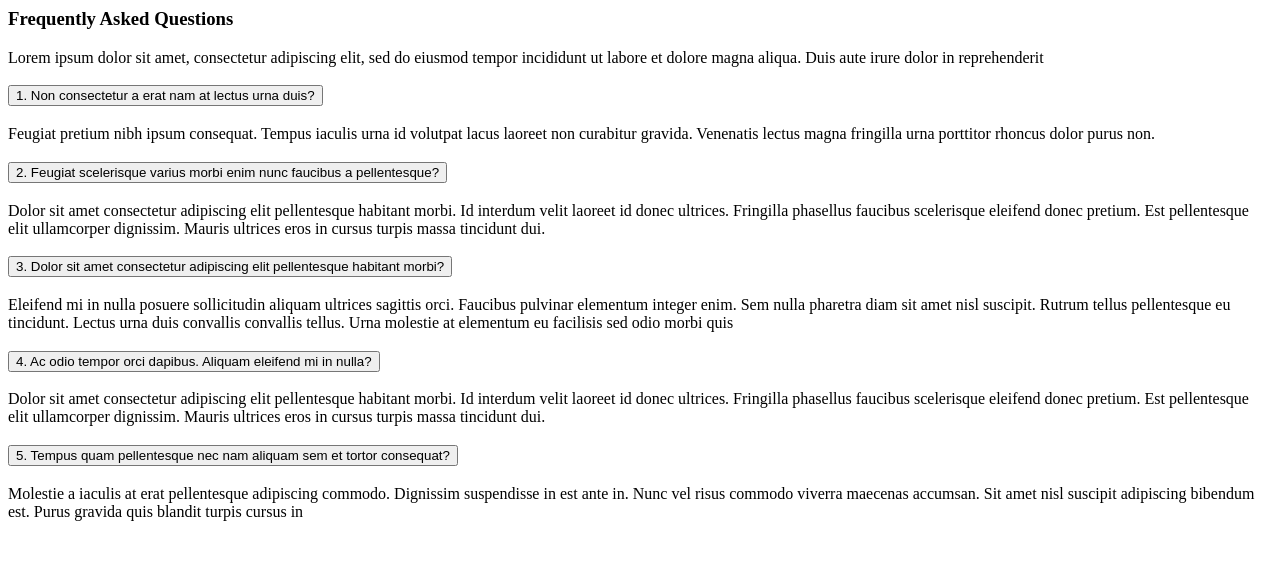
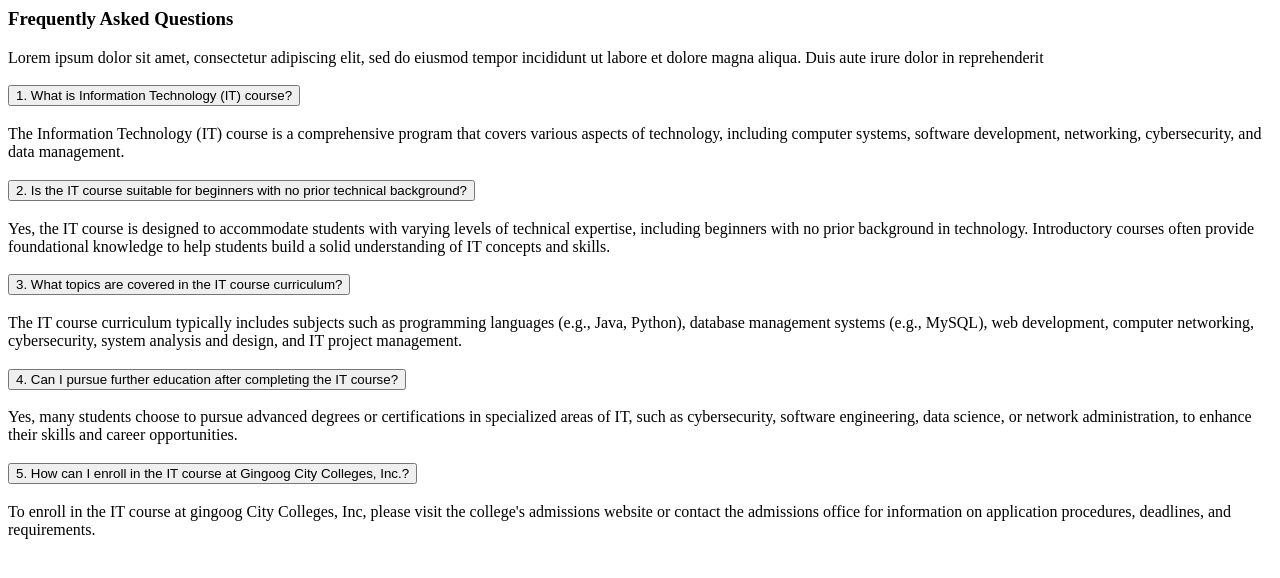
Before and after one commit to artimre098/Django-SIS, a Django app: template ACS/templates/faq.html in a window 1280 px wide. Shown: the top 578 px of the page. Run offline with Django 5.2, Linux system fonts and the light colour scheme; the template is opened without the code that fills it, so the values that code supplies are empty.

Commit message:
change FAQ

```diff
--- a/ACS/templates/faq.html
+++ b/ACS/templates/faq.html
@@ -23,12 +23,12 @@
                   <h3 class="accordion-header">
                     <button class="accordion-button collapsed" type="button" data-bs-toggle="collapse" data-bs-target="#faq-content-1">
                       <span class="num">1.</span>
-                      Non consectetur a erat nam at lectus urna duis?
+                      What is Information Technology (IT) course?
                     </button>
                   </h3>
                   <div id="faq-content-1" class="accordion-collapse collapse" data-bs-parent="#faqlist">
                     <div class="accordion-body">
-                      Feugiat pretium nibh ipsum consequat. Tempus iaculis urna id volutpat lacus laoreet non curabitur gravida. Venenatis lectus magna fringilla urna porttitor rhoncus dolor purus non.
+                      The Information Technology (IT) course is a comprehensive program that covers various aspects of technology, including computer systems, software development, networking, cybersecurity, and data management.
                     </div>
                   </div>
                 </div><!-- # Faq item-->
@@ -37,12 +37,12 @@
                   <h3 class="accordion-header">
                     <button class="accordion-button collapsed" type="button" data-bs-toggle="collapse" data-bs-target="#faq-content-2">
                       <span class="num">2.</span>
-                      Feugiat scelerisque varius morbi enim nunc faucibus a pellentesque?
+                      Is the IT course suitable for beginners with no prior technical background?
                     </button>
                   </h3>
                   <div id="faq-content-2" class="accordion-collapse collapse" data-bs-parent="#faqlist">
                     <div class="accordion-body">
-                      Dolor sit amet consectetur adipiscing elit pellentesque habitant morbi. Id interdum velit laoreet id donec ultrices. Fringilla phasellus faucibus scelerisque eleifend donec pretium. Est pellentesque elit ullamcorper dignissim. Mauris ultrices eros in cursus turpis massa tincidunt dui.
+                      Yes, the IT course is designed to accommodate students with varying levels of technical expertise, including beginners with no prior background in technology. Introductory courses often provide foundational knowledge to help students build a solid understanding of IT concepts and skills.
                     </div>
                   </div>
                 </div><!-- # Faq item-->
@@ -51,12 +51,12 @@
                   <h3 class="accordion-header">
                     <button class="accordion-button collapsed" type="button" data-bs-toggle="collapse" data-bs-target="#faq-content-3">
                       <span class="num">3.</span>
-                      Dolor sit amet consectetur adipiscing elit pellentesque habitant morbi?
+                      What topics are covered in the IT course curriculum?
                     </button>
                   </h3>
                   <div id="faq-content-3" class="accordion-collapse collapse" data-bs-parent="#faqlist">
                     <div class="accordion-body">
-                      Eleifend mi in nulla posuere sollicitudin aliquam ultrices sagittis orci. Faucibus pulvinar elementum integer enim. Sem nulla pharetra diam sit amet nisl suscipit. Rutrum tellus pellentesque eu tincidunt. Lectus urna duis convallis convallis tellus. Urna molestie at elementum eu facilisis sed odio morbi quis
+                      The IT course curriculum typically includes subjects such as programming languages (e.g., Java, Python), database management systems (e.g., MySQL), web development, computer networking, cybersecurity, system analysis and design, and IT project management.
                     </div>
                   </div>
                 </div><!-- # Faq item-->
@@ -65,12 +65,12 @@
                   <h3 class="accordion-header">
                     <button class="accordion-button collapsed" type="button" data-bs-toggle="collapse" data-bs-target="#faq-content-4">
                       <span class="num">4.</span>
-                      Ac odio tempor orci dapibus. Aliquam eleifend mi in nulla?
+                      Can I pursue further education after completing the IT course?
                     </button>
                   </h3>
                   <div id="faq-content-4" class="accordion-collapse collapse" data-bs-parent="#faqlist">
                     <div class="accordion-body">
-                      Dolor sit amet consectetur adipiscing elit pellentesque habitant morbi. Id interdum velit laoreet id donec ultrices. Fringilla phasellus faucibus scelerisque eleifend donec pretium. Est pellentesque elit ullamcorper dignissim. Mauris ultrices eros in cursus turpis massa tincidunt dui.
+                      Yes, many students choose to pursue advanced degrees or certifications in specialized areas of IT, such as cybersecurity, software engineering, data science, or network administration, to enhance their skills and career opportunities.
                     </div>
                   </div>
                 </div><!-- # Faq item-->
@@ -79,12 +79,12 @@
                   <h3 class="accordion-header">
                     <button class="accordion-button collapsed" type="button" data-bs-toggle="collapse" data-bs-target="#faq-content-5">
                       <span class="num">5.</span>
-                      Tempus quam pellentesque nec nam aliquam sem et tortor consequat?
+                      How can I enroll in the IT course at Gingoog City Colleges, Inc.?
                     </button>
                   </h3>
                   <div id="faq-content-5" class="accordion-collapse collapse" data-bs-parent="#faqlist">
                     <div class="accordion-body">
-                      Molestie a iaculis at erat pellentesque adipiscing commodo. Dignissim suspendisse in est ante in. Nunc vel risus commodo viverra maecenas accumsan. Sit amet nisl suscipit adipiscing bibendum est. Purus gravida quis blandit turpis cursus in
+                      To enroll in the IT course at gingoog City Colleges, Inc, please visit the college's admissions website or contact the admissions office for information on application procedures, deadlines, and requirements.
                     </div>
                   </div>
                 </div><!-- # Faq item-->
```
